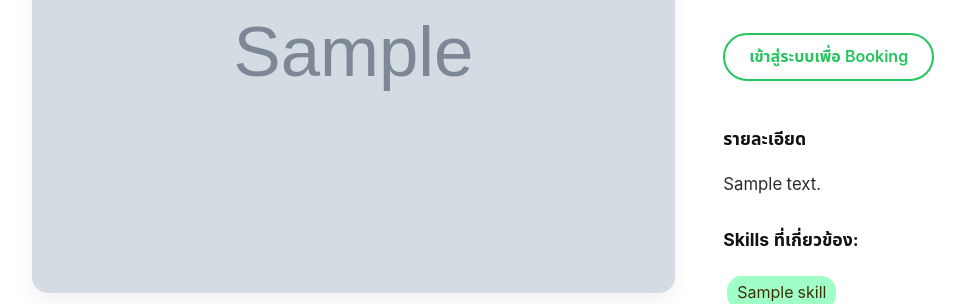
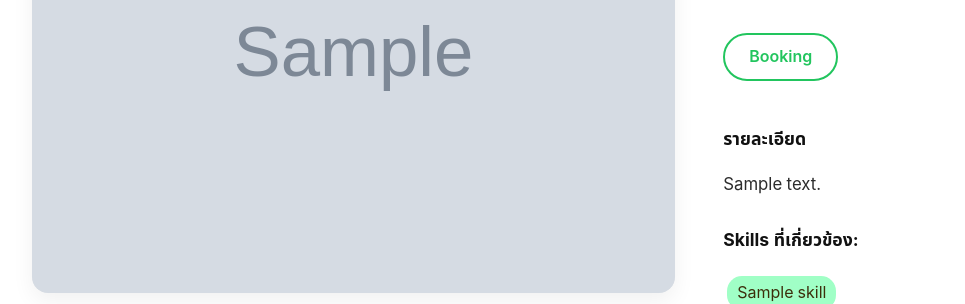
Before and after one commit to athiphat67/LorbMore, a Django app: page /posts/post/1/ in a window 1280 px wide. Shown: the part 286-590 px from the top of the page, without its empty margins (48-1013 px from the left). Run offline with Django 5.2, Linux system fonts and the light colour scheme; tables that the repository leaves empty hold one stand-in row (values such as "Sample post"); grey boxes marked "Sample" are stand-in pictures.

Commit message:
Update detail_post.html

```diff
--- a/pages/templates/pages/detail_post.html
+++ b/pages/templates/pages/detail_post.html
@@ -85,7 +85,7 @@
                 </a>
                 {% else %}
                 <a href="{% url 'login' %}" class="btn-toggle-booking">
-                    เข้าสู่ระบบเพื่อ Booking
+                    Booking
                 </a>
                 {% endif %}
             </div>
```
